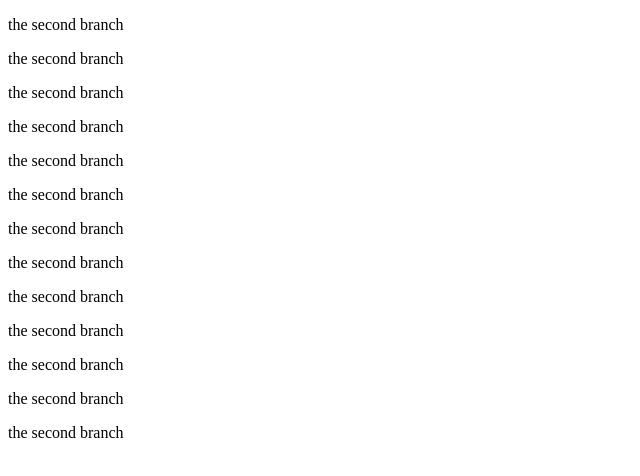
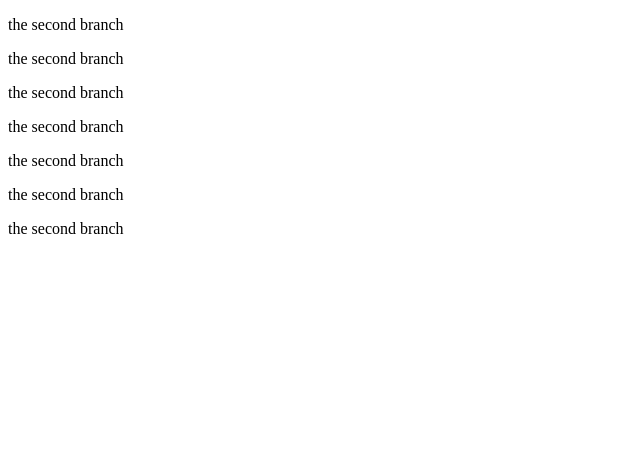
Before and after one commit to Devpinnacle/gitexample, a plain HTML site: page int.html in a window 1280 px wide. Shown: the whole page, without its empty margins (0-640 px from the left). Drawn offline with Linux system fonts and the light colour scheme.

Commit message:
one flie change

```diff
--- a/int.html
+++ b/int.html
@@ -20,14 +20,6 @@
     <p>the second branch </p>
     <p>the second branch </p>
 
-    <p>the second branch </p>
-    <p>the second branch </p>
-    <p>the second branch </p>
-
-
-    <p>the second branch </p>
-    <p>the second branch </p>
-    <p>the second branch </p>
 
 </body>
 </html>
```
